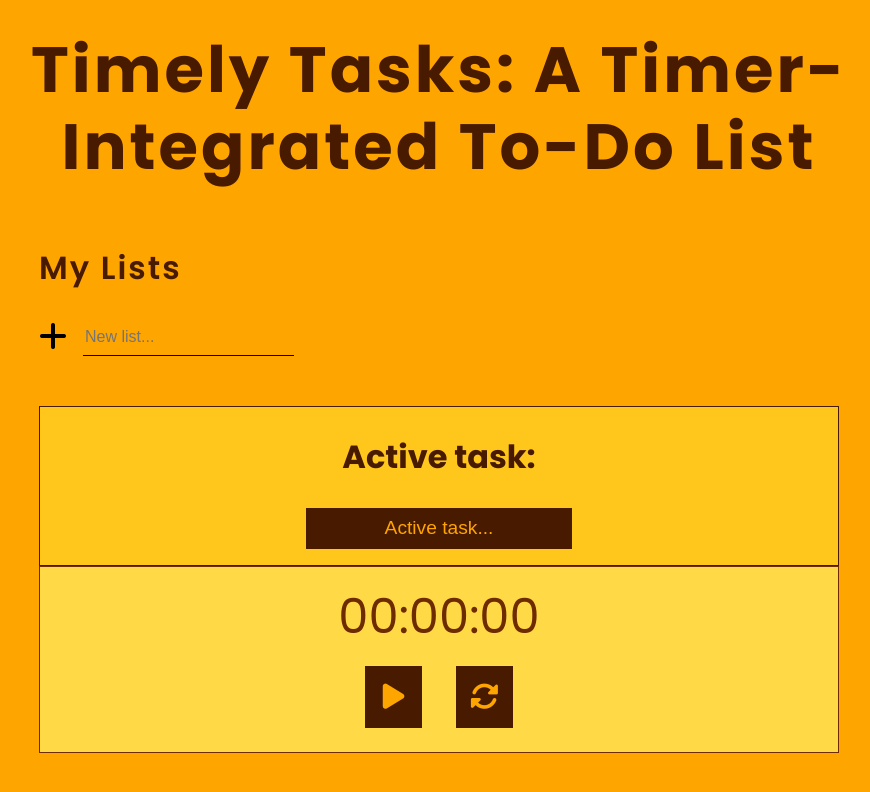
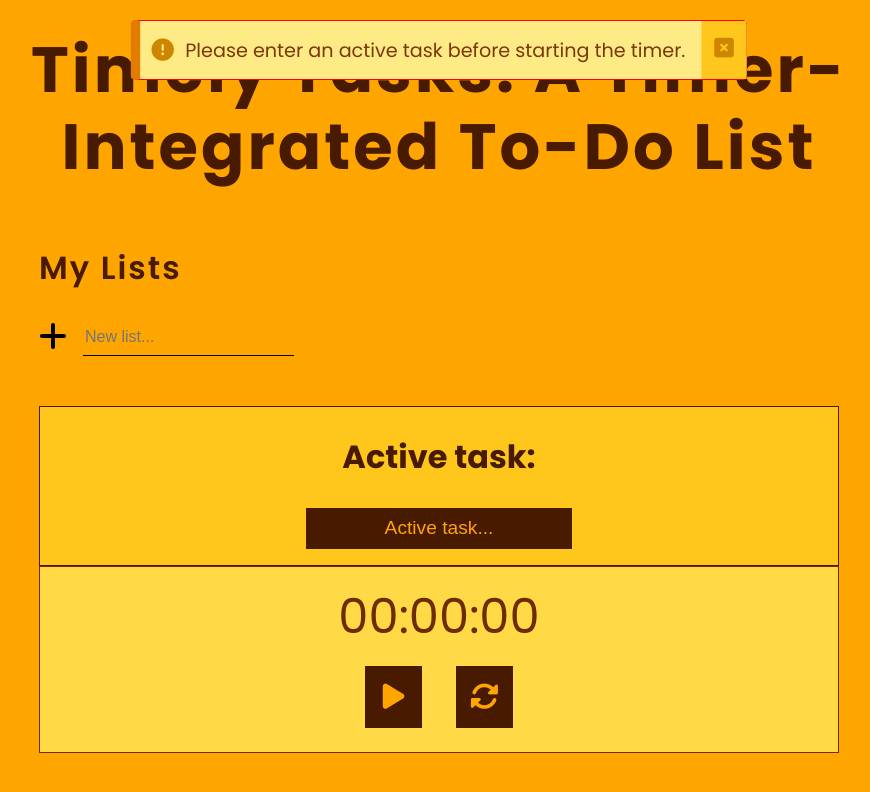
Before and after one commit to VitalikCholan/to-do-list-with-timer, a plain HTML site: page index.html in a window 1280 px wide. Both pictures are taken after a click on the button 594 px from the left and 697 px from the top of the page. Shown: the whole page, without its empty margins (201-1071 px from the left). Drawn offline with Linux system fonts and the light colour scheme.

Commit message:
Added custom alert message
Added custom alert message with smooth animation

```diff
--- a/css/style.css
+++ b/css/style.css
@@ -347,6 +347,89 @@ form {
     transform: scale(1.1);
 }
 
+.alert {
+    background-color: #ffeb85;
+    position: fixed;
+    top: 20px;
+    left: 50%;
+    transform: translateX(-50%);
+    border: 1px solid red;
+    border-radius: 5px;
+    border-left: 10px solid #e27c00;
+    display: inline-flex;
+    align-items: center;
+    opacity: 0;
+}
+
+.alert .fa-circle-exclamation {
+    color: #ce8500;
+    font-size: 1.4rem;
+    margin: 0 0.5em;
+}
+
+.alert .alert-message {
+    color: #7c360b;
+    font-size: 1.2rem;
+    text-align: center;
+}
+
+.alert .close-btn {
+    background-color: #ffc71b;
+    padding: 1em 0.8em;
+    margin-left: 1em;
+    transition: background-color 200ms ease-in-out;
+}
+
+.alert .close-btn:hover {
+    background-color: #ffda46;
+}
+
+.alert .fa-square-xmark {
+    color: #ce8500;
+    font-size: 1.4rem;
+    cursor: pointer;
+}
+
+.alert.showAlert {
+    opacity: 1;
+}
+
+.alert.show {
+    animation: show 1s ease-in-out forwards;
+}
+
+@keyframes show {
+    0% {
+        transform: translateY(-100%);
+        transform: translateX(-50%);
+        top: -60px;
+    }
+
+    100% {
+        transform: translateY(0);
+        transform: translateX(-50%);
+        top: 20px;
+    }
+}
+
+.alert.hide {
+    animation: hide 1s ease-in-out forwards;
+}
+
+@keyframes hide {
+    0% {
+        transform: translateY(0);
+        transform: translateX(-50%);
+        top: 20px;
+    }
+
+    100% {
+        transform: translateY(-100%);
+        transform: translateX(-50%);
+        top: -60px;
+    }
+}
+
 @media screen and (max-width: 720px) {
     .container {
         display: grid;
--- a/index.html
+++ b/index.html
@@ -72,6 +72,14 @@
                         <button class="resetBtn"><i class="fa-solid fa-rotate"></i></button>
                     </div>
                 </div>
+
+                <div class="alert hide">
+                    <i class="fa-solid fa-circle-exclamation"></i>
+                    <span class="alert-message">Please enter an active task before starting the timer.</span>
+                    <span class="close-btn">
+                        <i class="fa-solid fa-square-xmark"></i>
+                    </span>
+                </div>
             </section>
         </div>
     </main>
--- a/js/timer.js
+++ b/js/timer.js
@@ -41,27 +41,45 @@ function timer() {
     timerNumbers.innerText = `${leadingHours}:${leadingMinutes}:${leadingSeconds}`;
 }
 
+const alertBox = document.querySelector('.alert');
+const closeBtn = document.querySelector('.close-btn');
+
 startStopBtn.addEventListener('click', () => {
-    if(activeTask.value.trim() === '') {
-        return alert("Please enter an active task before starting the timer.");
-    }
+    if(timerStatus === 'stopped') {
+        if(activeTask.value.trim() === '') {
+            alertBox.classList.add('show');
+            alertBox.classList.remove('hide');
+            alertBox.classList.add('showAlert');
+            setTimeout(() => {
+                alertBox.classList.remove('show');
+                alertBox.classList.add('hide');
+            }, 5000);
+            return;
+        } else {
+            alertBox.classList.remove('show');
+            alertBox.classList.add('hide');
+        }
 
-    if(timerStatus === 'stopped') {
-        timerInterval = window.setInterval(timer, 1000);
+        timerInterval = setInterval(timer, 1000);
         startStopBtn.innerHTML = '<i class="fa-solid fa-pause"></i>';
         timerStatus = 'started';
     } else {
-        window.clearInterval(timerInterval);
+        clearInterval(timerInterval);
         startStopBtn.innerHTML = '<i class="fa-solid fa-play"></i>';
         timerStatus = 'stopped';
     }
 })
 
 resetBtn.addEventListener('click', () => {
-    window.clearInterval(timerInterval);
+    clearInterval(timerInterval);
     seconds = 0;
     minutes = 0;
     hours = 0;
 
     timerNumbers.innerText = '00:00:00';
 })
+
+closeBtn.addEventListener('click', () => {
+    alertBox.classList.remove('show');
+    alertBox.classList.add('hide');
+})
--- a/js/to-do-list.js
+++ b/js/to-do-list.js
@@ -37,13 +37,13 @@ tasksNames.addEventListener('click', e => {
     }
 })
 
-deleteList.addEventListener('click', e => {
+deleteList.addEventListener('click', () => {
     lists = lists.filter(list => list.id !== selectedListId);
     selectedListId = null;
     saveAndRender();
 })
 
-deleteTask.addEventListener('click', e => {
+deleteTask.addEventListener('click', () => {
     const selectedList = lists.find(list => list.id === selectedListId);
     selectedList.tasks = selectedList.tasks.filter(task => !task.complete);
     saveAndRender();
```
